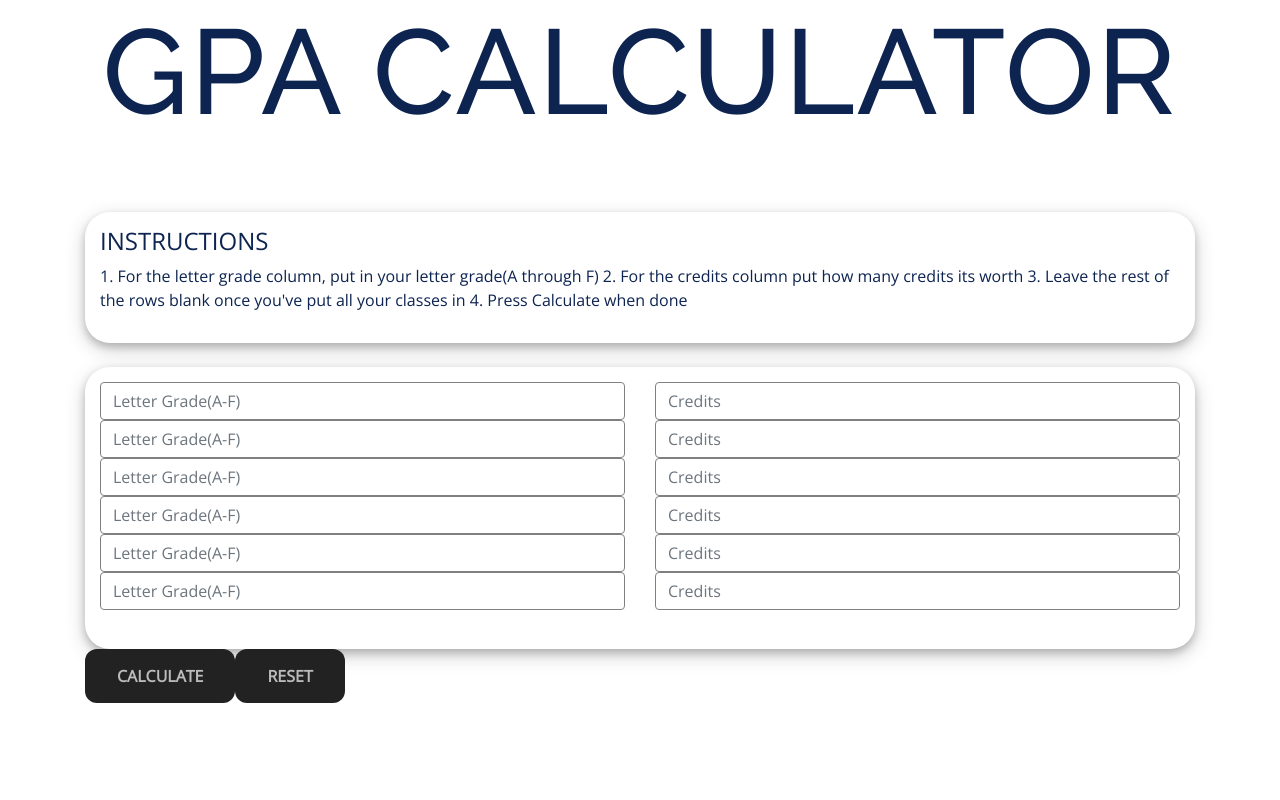
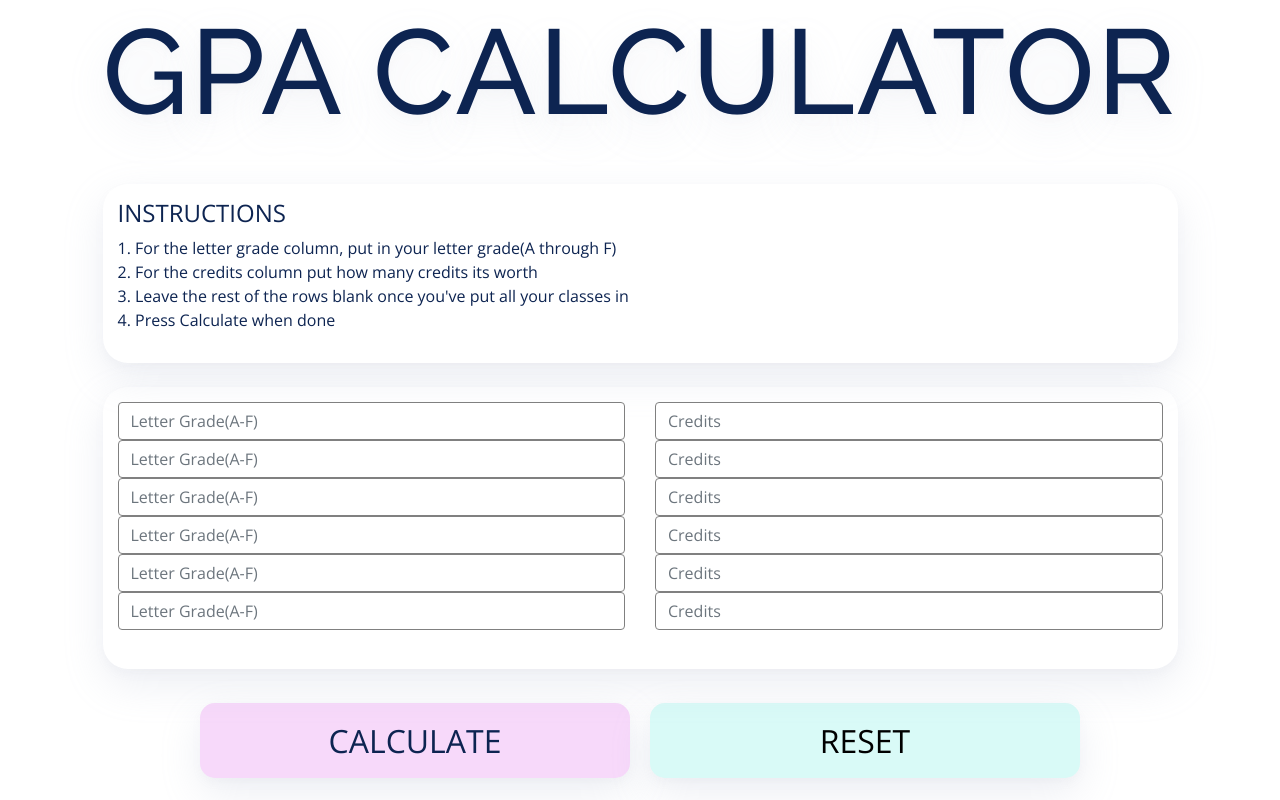
Before and after one commit to papaJCL/GPA-Calculator, a React (Create React App) app in the folder gpa/: page / in a window 1280 px wide. Built offline with nearby package versions, Linux system fonts and the light colour scheme.

Commit message:
OVerall UI tweaks

```diff
--- a/gpa/src/App.css
+++ b/gpa/src/App.css
@@ -7,4 +7,11 @@ body {
     justify-content:center;
     align-items:center;
     font-size: 16px;
+    white-space: pre-wrap;
 }
+
+.swal2-popup .swal2-styled:focus {
+    box-shadow: none !important;
+}
+
+button:focus {outline:0;}
--- a/gpa/src/App.js
+++ b/gpa/src/App.js
@@ -3,7 +3,6 @@ import { Input } from 'reactstrap'
 import Fade from 'react-reveal/Fade';
 import { Row, Col, Container } from 'react-bootstrap';
 import Swal from 'sweetalert2'
-import '../node_modules/@sweetalert2/theme-dark';
 import styled from 'styled-components';
 import './App.css'
 
@@ -12,10 +11,12 @@ import './App.css'
 // STYLED COMPONENTS =========================================================
 
 const Header = styled.h1`
+  text-shadow: 0 5px 10px rgba(154,160,185,.05), 0 15px 40px rgba(166,173,201,.2);
+  color: #0D2451;
   font-family:'raleway';
   text-transform: uppercase;
   font-size: 7.5em;
-  padding-bottom: 60px;
+  padding-bottom: 2rem;
   font-family: 'Raleway', sans-serif;
   letter-spacing: 2px;
   text-align: center;
@@ -25,33 +26,61 @@ const Header = styled.h1`
 `
 
 const InstructionsBox = styled.div`
-  box-shadow: 0 4px 8px 0 rgba(0, 0, 0, 0.2), 0 6px 20px 0 rgba(0, 0, 0, 0.19);
+  box-shadow: 0 5px 10px rgba(154,160,185,.05), 0 15px 40px rgba(166,173,201,.2);
   padding: 15px;
   border-radius: 25px;
 `
 
-const Button = styled.button`
-    background: #222;
+const CalculateButton = styled.button`
+  box-shadow: 0 5px 10px rgba(154,160,185,.05), 0 15px 40px rgba(166,173,201,.2);
+  padding: 15px;
+  margin: 10px;
+  border-radius: 15px;
+  display: inline-block;
+  width: 40%;
   border: none;
-    padding: 15px 32px;
+  color:#0D2451;
+  background-color:#F7D9FA;
+  padding: 14px 28px;
+  font-size: 32px;
+  cursor: pointer;
   text-align: center;
-    text-decoration: none;
+  height: 75px;
+  transition: transform .2s;
+
+  @media (max-width: 656px) {
+    height: 90px;
+    width: 90%;
+    transform: scale(1);
+    }
+    &:hover {
+        transform: scale(1.05);
+    },
+`;
+
+const ResetButton = styled.button`
+  box-shadow: 0 5px 10px rgba(154,160,185,.05), 0 15px 40px rgba(166,173,201,.2);
+  padding: 15px;
+  margin: 10px;
+  border-radius: 15px;
   display: inline-block;
-    font-size: 6px;
-    color: #bbb;
-    margin:20px
-    transition-duration: 0.4s;
-    -webkit-transition-duration: 0.4s;
-    transition-duration: 0.4s;
-    font-size: 16px;
-    border-radius: 12px;
+  width: 40%;
+  border: none;
+  background-color: #D9FAF7;
+  padding: 14px 28px;
+  font-size: 32px;
+  cursor: pointer;
+  text-align: center;
+  height: 75px;
+  transition: transform .3s;
+
+  @media (max-width: 656px) {
+    width: 90%;
+    transform: scale(1);
+    }
     &:hover {
-        color: white;
+        transform: scale(1.05);
     },
-    .btn:focus, .btn:active {
-        outline: none !important;
-        box-shadow: none !important;
-      }
 `;
 
 const Styles = styled.div`
@@ -61,12 +90,17 @@ const Styles = styled.div`
     }
     input[type=text] {
         background-color: white;
-        color: black;
+        color: #0D2451;
         font-size: 25x;
 
         border: 1px solid grey;
         border-radius: 4px;
-
+    }
+    @media (max-width: 656px) {
+      input[type=text] {
+        color: #0D2451;
+        font-size: 11px;
+      }
     }
 `;
 // ===========================================================================
@@ -257,6 +291,7 @@ function App() {
   // RENDERING GRID
   const renderInputs = () => {
     return (
+      <Fade bottom>
         <InstructionsBox>
           <div >
             {renderFormRow("grade1", "credit1")}
@@ -268,13 +303,14 @@ function App() {
             <br />
           </div>
         </InstructionsBox>
+      </Fade>
     )
   }
 
   //RENDERING INSTRUCTIONS
   const instructions = () => {
     return (
-      <Fade left>
+      <Fade bottom >
         <InstructionsBox>
           <div className="display-linebreak">
             <h4 className="w3">INSTRUCTIONS</h4>
@@ -299,16 +335,15 @@ function App() {
         {instructions()}
         <br />
         {renderInputs()}
-        <Button onClick={calculateGPA} >
-          <div className="w3-opacity">
-            <b>CALCULATE</b>
-          </div>
-        </Button>
-        <Button onClick={resetToBaseState} >
-          <div className="w3-opacity">
-            <b>RESET</b>
-          </div>
-        </Button>
+        <br />
+        <center>
+          <CalculateButton onClick={calculateGPA} >
+            CALCULATE
+          </CalculateButton>
+          <ResetButton onClick={resetToBaseState} >
+            RESET
+          </ResetButton>
+          </center>
       </Container>
     </div>
   )
```
Lines whose indentation alone changed are shown as unchanged.
